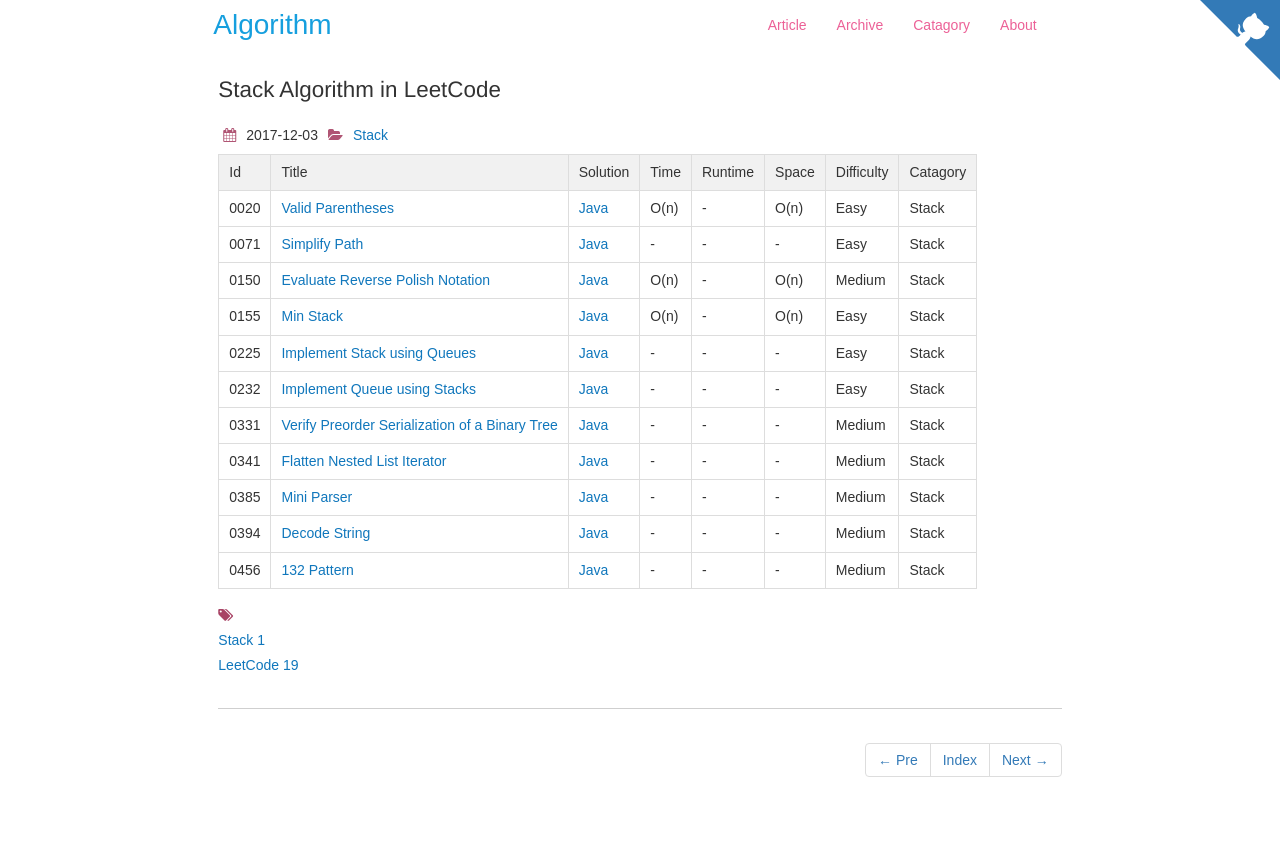
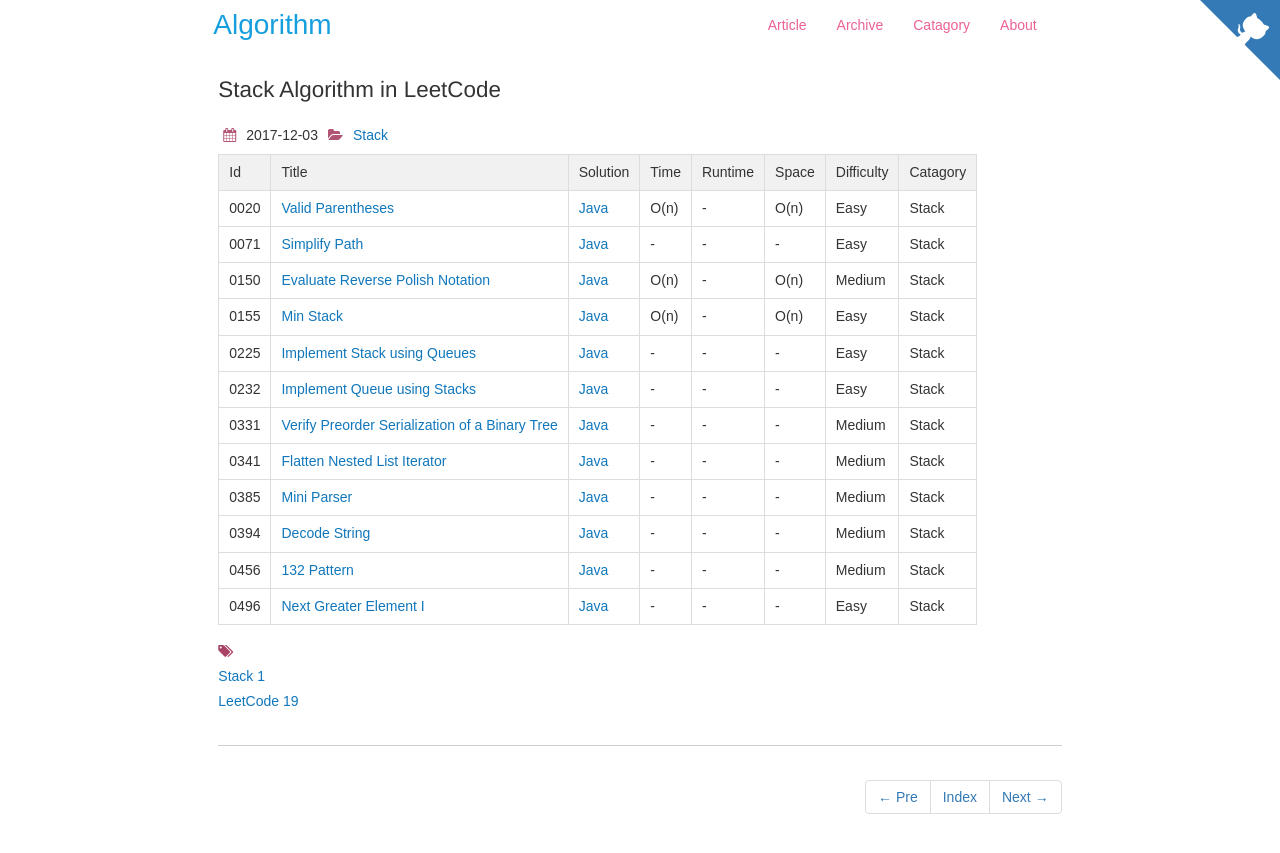
Before and after one commit to dunso/algorithm, a Jekyll site: the page built from docs/_posts/2017-12-03-Stack.md, in a window 1280 px wide. Shown: the top 853 px of the page. Built offline with Jekyll 4.4.1, drawn with Linux system fonts in a browser that asks for light colours; nearby versions of some CDN libraries.

Commit message:
Add index of LeetCode0496.java to docs

```diff
--- a/docs/_posts/2017-12-03-Stack.md
+++ b/docs/_posts/2017-12-03-Stack.md
@@ -23,3 +23,4 @@
 |0385|[Mini Parser](https://leetcode.com/problems/mini-parser) | [Java](https://e.srl/leetcode-385/)  |-|-|-|  Medium |Stack|
 |0394|[Decode String](https://leetcode.com/problems/decode-string/) | [Java](https://e.srl/leetcode-394/)  |-|-|-|  Medium |Stack|
 |0456|[132 Pattern](https://leetcode.com/problems/132-pattern/) | [Java](https://e.srl/leetcode-456/)  |-|-|-|  Medium |Stack|
+|0496|[Next Greater Element I](https://leetcode.com/problems/next-greater-element-i/) | [Java](https://e.srl/leetcode-496/)  |-|-|-|  Easy |Stack|
```
